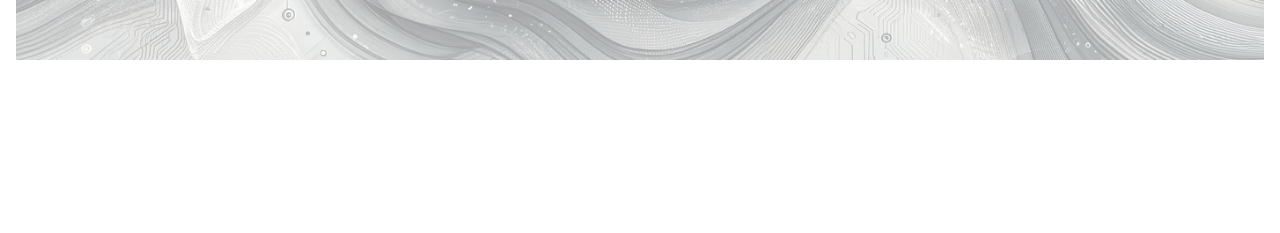
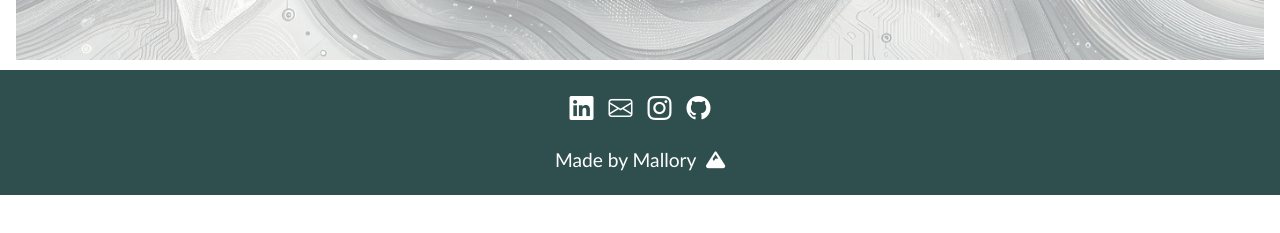
Before and after one commit to Meowlory3579/react-portfolio, a React (Vite) app: page / in a window 1280 px wide. Shown: the part 459-692 px from the top of the page. Built offline with nearby package versions, Linux system fonts and the light colour scheme.

Commit message:
started on Footer and Portfolio components

```diff
--- a/index.html
+++ b/index.html
@@ -5,9 +5,9 @@
     <link rel="icon" type="image/svg+xml" href="/vite.svg" />
     <meta name="viewport" content="width=device-width, initial-scale=1.0" />
     <title>Mallory Howard | Portfolio</title>
-    <link href="https://fonts.googleapis.com/css2?family=Dancing+Script:wght@400..700&family=Parisienne&display=swap" rel="stylesheet">
-    <link href="https://fonts.googleapis.com/css2?family=Dancing+Script:wght@400..700&family=Parisienne&family=Sacramento&display=swap" rel="stylesheet">
     <link href="https://fonts.googleapis.com/css2?family=Dancing+Script:wght@400..700&family=Parisienne&family=Sacramento&family=Tangerine:wght@400;700&display=swap" rel="stylesheet">
+    <link rel="stylesheet" href="https://cdnjs.cloudflare.com/ajax/libs/font-awesome/6.0.0-beta3/css/all.min.css">
+    <link rel="stylesheet" href="https://cdnjs.cloudflare.com/ajax/libs/bootstrap-icons/1.7.1/font/bootstrap-icons.min.css">
   </head>
   <body>
     <div id="root"></div>
--- /dev/null
+++ b/src/components/Footer.css
@@ -0,0 +1,40 @@
+/* src/components/Footer.css */
+.footer {
+    background-color: darkslategrey;
+    color: white;
+    text-align: center;
+    padding: 20px 0;
+  }
+
+  .footer .contact {
+    margin-bottom: 20px;
+  }
+
+  .footer .contact h2 {
+    margin-bottom: 10px;
+  }
+
+  .footer .contact .social-icons {
+    display: flex;
+    justify-content: center;
+    gap: 15px;
+  }
+
+  .footer .contact .social-icons a {
+    color: white;
+    font-size: 1.5em;
+    transition: color 0.3s ease;
+  }
+
+  .footer .contact .social-icons a:hover {
+    color: #ff4500; /* Change this to your desired hover color */
+  }
+
+  .footer p {
+    margin: 0;
+    font-size: 1.2em;
+  }
+
+  .footer i.fa-mountain {
+    margin-left: 5px;
+  }
--- /dev/null
+++ b/src/components/Footer.jsx
@@ -0,0 +1,25 @@
+import './Footer.css';
+
+export default function Footer() {
+  return (
+    <footer className="footer">
+      <section className="contact">
+        <div className="social-icons">
+          <a href="https://www.linkedin.com/in/mallory-howard-202359145" target="_blank" aria-label="Mallory Howard on LinkedIn">
+            <i className="bi bi-linkedin icon"></i>
+          </a>
+          <a href="mailto:mallory.howard13@gmail.com" target="_blank" aria-label="Email Mallory Howard">
+            <i className="bi bi-envelope icon"></i>
+          </a>
+          <a href="https://www.instagram.com/the_childs_adventures/" target="_blank" aria-label="Mallory Howard on Instagram">
+            <i className="bi bi-instagram icon"></i>
+          </a>
+          <a href="https://github.com/Meowlory3579" target="_blank" aria-label="Mallory Howard on GitHub">
+            <i className="bi bi-github icon"></i>
+          </a>
+        </div>
+      </section>
+      <p>Made by Mallory <i className="fa-solid fa-mountain"></i></p>
+    </footer>
+  );
+}
--- a/src/components/PortfolioContainer.jsx
+++ b/src/components/PortfolioContainer.jsx
@@ -4,6 +4,7 @@ import Home from './pages/Home';
 import Portfolio from './pages/Portfolio';
 import Resume from './pages/Resume';
 import Contact from './pages/Contact';
+import Footer from './Footer';
 
 export default function PortfolioContainer() {
   const [currentPage, setCurrentPage] = useState('Home');
@@ -30,6 +31,7 @@ export default function PortfolioContainer() {
       <NavTabs currentPage={currentPage} handlePageChange={handlePageChange} />
       {/* Here we are calling the renderPage method which will return a component  */}
       <main className="mx-3">{renderPage()}</main>
+      <Footer />
     </div>
   );
 }
--- /dev/null
+++ b/src/components/pages/Portfolio.css
@@ -0,0 +1,71 @@
+/* src/components/pages/Portfolio.css */
+.portfolio-container {
+  display: flex;
+  flex-wrap: wrap;
+  gap: 20px;
+  justify-content: center;
+  padding: 20px;
+}
+
+.project-card {
+  position: relative;
+  width: 300px;
+  height: 200px;
+  margin: 10px;
+  overflow: hidden;
+  border-radius: 10px;
+  background-color: #2e3b4e; /* Background color for the card */
+  box-shadow: 0 4px 8px rgba(0, 0, 0, 0.1); /* Box shadow for the card */
+  transition: transform 0.2s; /* Smooth transition for hover effect */
+}
+
+.project-card:hover {
+  transform: translateY(-5px); /* Slight lift on hover */
+}
+
+.project-image {
+  width: 100%;
+  height: 100%;
+  background-size: cover;
+  background-position: center;
+  transition: filter 0.3s ease;
+}
+
+.project-card:hover .project-image {
+  filter: brightness(50%);
+}
+
+.overlay {
+  position: absolute;
+  top: 0;
+  left: 0;
+  width: 100%;
+  height: 100%;
+  display: flex;
+  flex-direction: column;
+  align-items: center;
+  justify-content: center;
+  color: white;
+  opacity: 0;
+  transition: opacity 0.3s ease;
+  text-align: center;
+  padding: 20px;
+}
+
+.project-card:hover .overlay {
+  opacity: 1;
+}
+
+.overlay h3 {
+  margin: 0;
+  font-size: 1.5em;
+}
+
+.overlay p {
+  margin: 10px 0;
+}
+
+.github-icon {
+  width: 30px;
+  height: 30px;
+}
--- a/src/components/pages/Portfolio.jsx
+++ b/src/components/pages/Portfolio.jsx
@@ -1,22 +1,40 @@
+import './Portfolio.css';
+
+// Sample data for projects
+const projects = [
+  {
+    title: 'Project 1',
+    image: '/assets/images/project1.jpg',
+    deployedUrl: 'https://example.com/project1',
+    githubUrl: 'https://github.com/yourusername/project1',
+    description: 'This is a brief description of Project 1.'
+  },
+  {
+    title: 'Project 2',
+    image: '/assets/images/project2.jpg',
+    deployedUrl: 'https://example.com/project2',
+    githubUrl: 'https://github.com/yourusername/project2',
+    description: 'This is a brief description of Project 2.'
+  },
+  // Add more projects as needed
+];
+
 export default function Portfolio() {
-    return (
-      <div>
-        <h1>Portfolio Page</h1>
-        <p>
-          Donec a volutpat quam. Curabitur nec varius justo, sed rutrum ligula.
-          Curabitur pellentesque turpis sit amet eros iaculis, a mollis arcu
-          dictum. Ut vel ante eget massa ornare placerat. Etiam nisl orci, finibus
-          sodales volutpat et, hendrerit ut dolor. Suspendisse porta dictum nunc,
-          sed pretium risus rutrum eget. Nam consequat, ligula in faucibus
-          vestibulum, nisi justo laoreet risus, luctus luctus mi lacus sit amet
-          libero. Class aptent taciti sociosqu ad litora torquent per conubia
-          nostra, per inceptos himenaeos. Mauris pretium condimentum tellus eget
-          lobortis. Interdum et malesuada fames ac ante ipsum primis in faucibus.
-          Donec placerat accumsan mi, ut congue neque placerat eu. Donec nec ipsum
-          in velit pellentesque vehicula sit amet at augue. Maecenas aliquam
-          bibendum congue. Pellentesque semper, lectus non ullamcorper iaculis,
-          est ligula suscipit velit, sed bibendum turpis dui in sapien.
-        </p>
-      </div>
-    );
-  }
+  return (
+    <div className="portfolio-container">
+      {projects.map((project, index) => (
+        <div className="project-card" key={index}>
+          <div className="project-image" style={{ backgroundImage: `url(${project.image})` }}>
+            <div className="overlay">
+              <h3><a href={project.deployedUrl} target="_blank" rel="noopener noreferrer">{project.title}</a></h3>
+              <p>{project.description}</p>
+              <a href={project.githubUrl} target="_blank" rel="noopener noreferrer">
+                <i className="bi bi-github icon"></i>
+              </a>
+            </div>
+          </div>
+        </div>
+      ))}
+    </div>
+  );
+}
```
Also changed, not shown: public/assets/images/project1.jpg (added).
